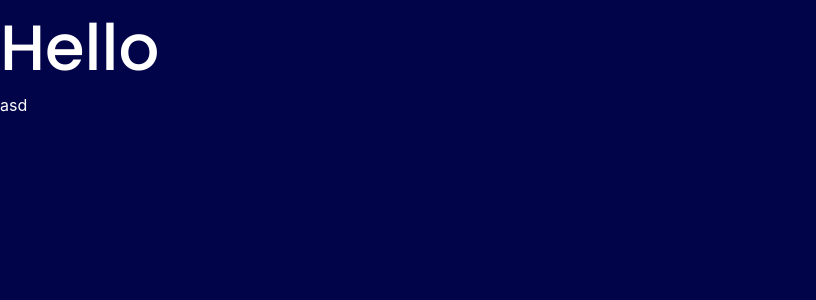
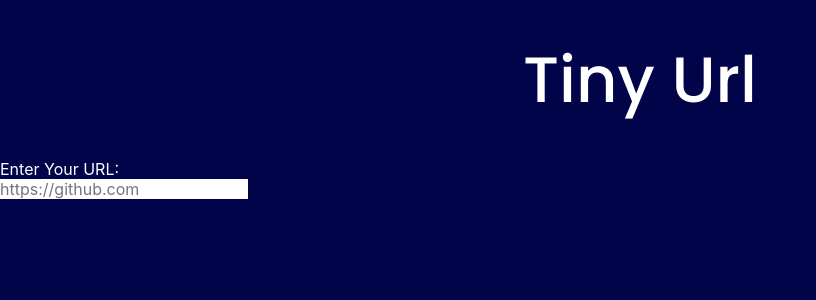
Before and after one commit to tansionline/tiny-url, a React (Vite) app: page / in a window 1280 px wide. Shown: the top 300 px of the page, without its empty margins (0-816 px from the left). Built offline with nearby package versions, Linux system fonts and the light colour scheme.

Commit message:
JSON files and components added :zap:

```diff
--- a/src/App.css
+++ b/src/App.css
@@ -8,5 +8,16 @@ body {
 h1 {
   font-size: 4em;
   font-family: 'Poppins', sans-serif;
+}
 
+.header {
+  display: flex;
+  align-items: center;
+  justify-content: center;
+  margin-top: 2em;
 }
+
+.form {
+
+  margin-top: 2em;
+}
--- a/src/App.tsx
+++ b/src/App.tsx
@@ -1,13 +1,17 @@
 import React from 'react'
 import './App.css'
+import data from './data/page.json'
+import Input from './components/input'
 
 function App() {
 
   return (
-    <div className="App">
-        <div>
-          <h1>Hello</h1>
-          <p>asd</p>
+    <div>
+        <div className="header">
+          <h1>{data.header}</h1>
+        </div>
+        <div className="form">
+          <Input />
         </div>
     </div>
   )
--- /dev/null
+++ b/src/components/data.json
@@ -0,0 +1,4 @@
+{
+    "form": "Enter Your URL:",
+    "placeholder": "https://github.com"
+}
--- /dev/null
+++ b/src/components/input.tsx
@@ -0,0 +1,14 @@
+import React from 'react'
+import data from './data.json'
+
+function Input() {
+
+  return (
+   <>
+   <p>{data.form}</p>
+   <input placeholder={data.placeholder}></input>
+   </>
+  )
+}
+
+export default Input
--- /dev/null
+++ b/src/data/page.json
@@ -0,0 +1,3 @@
+{
+    "header": "Tiny Url"
+}
```
